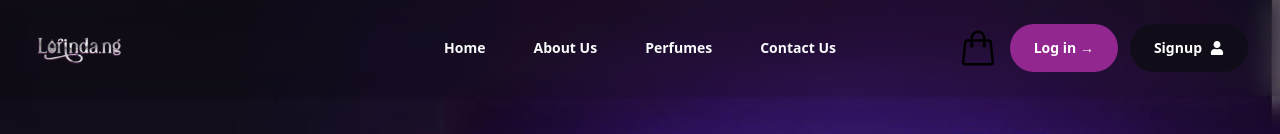
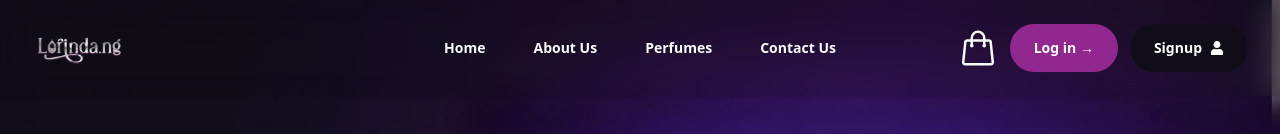
Before and after one commit to Sheriff10/lofinda, a React (Create React App) app: page / in a window 1280 px wide. Shown: the top 134 px of the page. Built offline with nearby package versions, Linux system fonts and the light colour scheme.

Commit message:
added cart button toggle color

```diff
--- a/src/ui/Header.jsx
+++ b/src/ui/Header.jsx
@@ -35,7 +35,7 @@ export default function Header({ black }) {
                     <div className="wrap relative">
                         <button
                             type="button"
-                            className="-m-2.5 inline-flex items-center justify-center rounded-md p-2.5 text-black"
+                            className={`-m-2.5 inline-flex items-center justify-center rounded-md p-2.5 ${black ? 'text-black' : "text-gray-50"}`}
                             onClick={() => navi('/perfumes/cart')}
                         >
                             <span className="sr-only">Open main menu</span>
@@ -44,7 +44,7 @@ export default function Header({ black }) {
                     </div>
                     <button
                         type="button"
-                        className="-m-2.5 inline-flex items-center justify-center rounded-md p-2.5 text-black"
+                        className={`-m-2.5 inline-flex items-center justify-center rounded-md p-2.5  ${black ? 'text-black' : "text-gray-50"}`}
                         onClick={() => setMobileMenuOpen(true)}
                     >
                         <span className="sr-only">Open main menu</span>
@@ -66,7 +66,7 @@ export default function Header({ black }) {
                     <div className="wrap relative flex">
                         <button
                             type="button"
-                            className="-m-2.5 inline-flex items-center justify-center rounded-md p-2.5 text-black"
+                            className={`-m-2.5 inline-flex items-center justify-center rounded-md p-2.5 ${black ? 'text-black' : "text-gray-50"}`}
                             onClick={() => navi('/perfumes/cart')}
                         >
                             <span className="sr-only">Open main menu</span>
```
